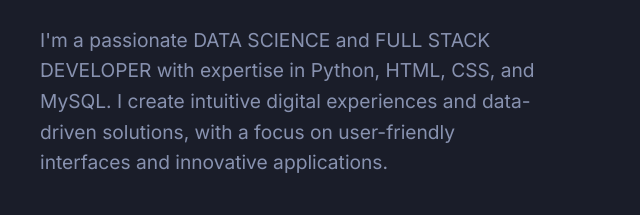
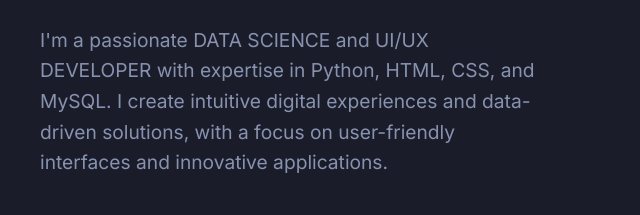
Before and after one commit to manivelmanivel/my-portfolio, a plain HTML site: page index.html in a window 1280 px wide. Shown: the part 392-607 px from the top of the page, 0-640 px from the left. Drawn offline with Linux system fonts and the light colour scheme.

Commit message:
Update index.html

```diff
--- a/index.html
+++ b/index.html
@@ -42,7 +42,7 @@
                         <span class="highlight">DATA SCIENCE  &  UI/UX</span> DEVELOPER
                     </h1>
                     <p class="subtitle">
-                        I'm a passionate DATA SCIENCE and FULL STACK DEVELOPER with expertise in Python, HTML, CSS, and MySQL. I create intuitive digital experiences and data-driven solutions, with a focus on user-friendly interfaces and innovative applications.
+                        I'm a passionate DATA SCIENCE and UI/UX DEVELOPER with expertise in Python, HTML, CSS, and MySQL. I create intuitive digital experiences and data-driven solutions, with a focus on user-friendly interfaces and innovative applications.
                     </p>
                     <div class="hero-buttons">
                         <a href="https://drive.google.com/file/d/1KIMmhtpP9dExADUSq3kmjxilelDTxJl-/view?usp=drive_link" class="btn btn-primary" download>
```
